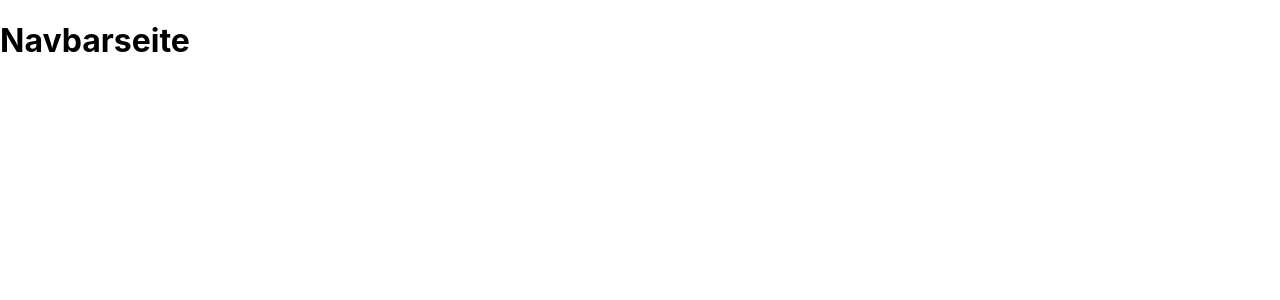
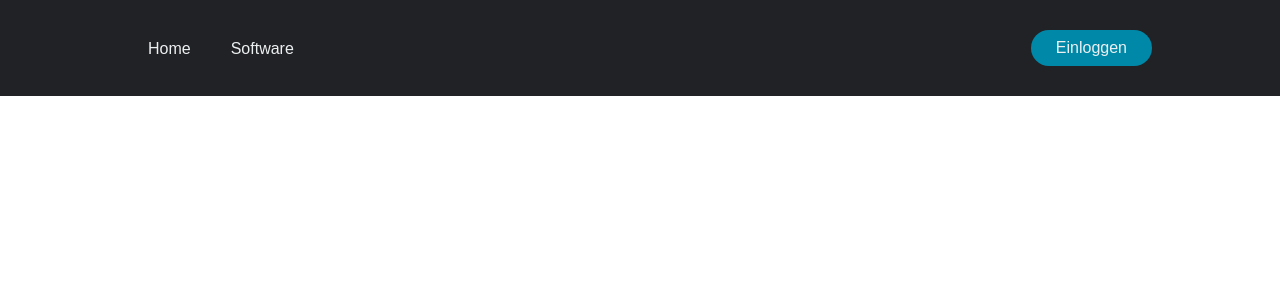
Before and after one commit to ft-frontend/webfrontend, a React (Create React App) app: page / in a window 1280 px wide. Shown: the top 300 px of the page. Built offline with nearby package versions, Linux system fonts and the light colour scheme.

Commit message:
Added NavBar

```diff
--- a/src/App.js
+++ b/src/App.js
@@ -1,4 +1,3 @@
-import logo from './logo.svg';
 import './App.css';
 import {BrowserRouter as Router, Route} from "react-router-dom"
 import Mainpage from "./Mainpage";
--- a/src/Mainpage.js
+++ b/src/Mainpage.js
@@ -1,9 +1,25 @@
 import React from "react";
-import NavBar from "./NavBar";
+import NavBar from "./NavBar/NavBar";
 
-class Mainpage extends React.Component{
-    render(){
-        return <NavBar></NavBar>
+class Mainpage extends React.Component {
+    render() {
+        return <NavBar links={[
+            {
+                name: "Home",
+                link: "#"
+            },
+            {
+                name: "Software",
+                link: "https://www.github.com/ft-cloud"
+            }
+        ]} buttons={[
+            {
+                name: "Einloggen",
+                link: "#"
+            }
+        ]}/>;
+
     }
 }
-export default Mainpage
+
+export default Mainpage;
--- a/src/NavBar.js
+++ /dev/null
@@ -1,8 +0,0 @@
-import React from "react";
-
-class NavBar extends React.Component{
-    render(){
-        return <h1>Navbarseite</h1>
-    }
-}
-export default NavBar
--- /dev/null
+++ b/src/NavBar/NavBar.js
@@ -0,0 +1,49 @@
+import React from "react";
+import styles from "./NavBar.module.css";
+
+class NavBar extends React.Component {
+    render() {
+
+        const listItems = [];
+        this.props.links.forEach(link => {
+            listItems.push(<li><a href={link.link}>{link.name}</a></li>);
+        });
+
+        const buttons = [];
+
+        this.props.buttons.forEach(button => {
+            buttons.push(
+                <a href={button.link}>
+                    <button className={styles.NavBarButton}>
+                        {button.name}
+                    </button>
+                </a>
+            );
+
+        });
+
+
+        return (
+            <header className={styles.NavBarHeader}>
+
+                <nav>
+
+                    <ul className={styles.NavBarUL}>
+                        {listItems}
+                    </ul>
+
+
+
+                </nav>
+
+                <div className={styles.NavBarButtonDiv}>
+                    {buttons}
+                </div>
+            </header>
+
+
+        );
+    }
+}
+
+export default NavBar;
--- /dev/null
+++ b/src/NavBar/NavBar.module.css
@@ -0,0 +1,49 @@
+.NavBarHeader{
+    display: flex;
+    justify-content: space-between;
+    align-items: center;
+    padding: 30px 10%;
+    background-color: var(--secoundryColor);
+}
+
+.NavBarUL {
+    display: inline-block;
+}
+
+.NavBarUL li, li>a ,.NavBarButton {
+    font-family: sans-serif;
+    font-weight: 500;
+    font-size: 16px;
+    color: #edf0f1;
+    text-decoration: none;
+}
+
+.NavBarUL li {
+    display: inline-block;
+    padding: 0px 20px;
+}
+
+.NavBarUL li a{
+    transition: all 0.3s ease 0s;
+}
+.NavBarUL li a:hover{
+    color: #0088a9;
+}
+
+.NavBarButton {
+    padding: 9px 25px;
+    background-color: rgba(0,136, 169,1);
+    border: none;
+    border-radius: 50px;
+    cursor: pointer;
+    transition: all 0.3s ease 0s;
+
+}
+
+.NavBarButton:hover {
+    background-color:  rgba(50,136, 250,1);
+}
+
+.NavBarButtonDiv {
+     display: inline-block;
+}
--- a/src/index.css
+++ b/src/index.css
@@ -7,6 +7,18 @@ body {
   -moz-osx-font-smoothing: grayscale;
 }
 
+:root {
+  --secoundryColor:  #212225;
+}
+
+* {
+  box-sizing: border-box;
+  margin: 0;
+  padding: 0;
+
+  outline: 0 none;
+}
+
 code {
   font-family: source-code-pro, Menlo, Monaco, Consolas, 'Courier New',
     monospace;
```
Also changed, not shown: 1 other file (tests, documents, lock files or other folders).
